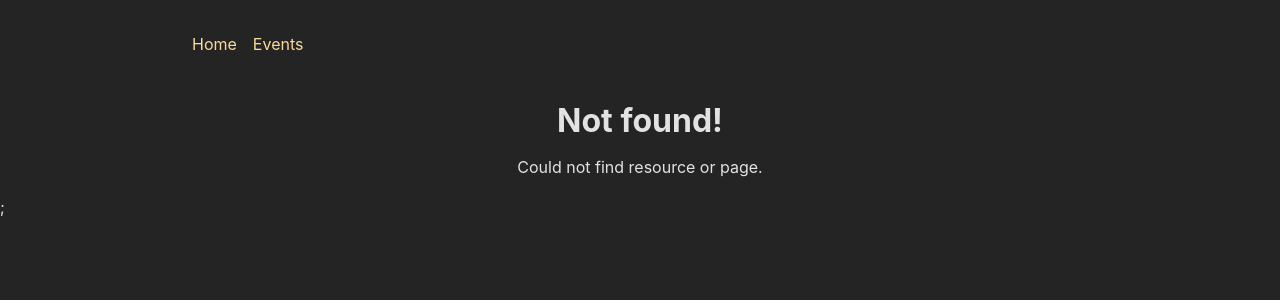
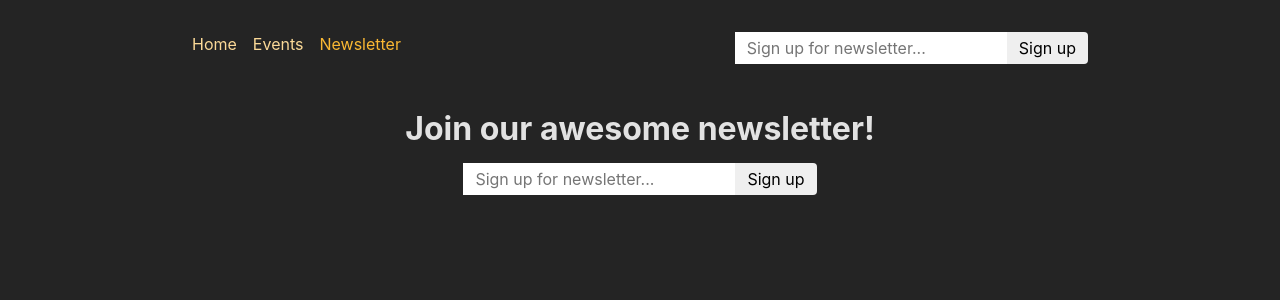
Before and after one commit to amr4356/advancedReactRouterFeatures, a React (Create React App) app in the folder frontend/: page /newsletter in a window 1280 px wide. Before the commit this address had no page. Shown: the top 300 px of the page. Built offline with nearby package versions, Linux system fonts and the light colour scheme.

Commit message:
359. Behind-the-Scenes Work with useFetcher()

```diff
--- a/frontend/src/App.js
+++ b/frontend/src/App.js
@@ -1,52 +1,64 @@
-// Challenge / Exercise
+import { RouterProvider, createBrowserRouter } from 'react-router-dom';
 
-// 1. Add five new (dummy) page components (content can be simple <h1> elements)
-//    - HomePage
-//    - EventsPage
-//    - EventDetailPage
-//    - NewEventPage
-//    - EditEventPage
-// 2. Add routing & route definitions for these five pages
-//    - / => HomePage
-//    - /events => EventsPage
-//    - /events/<some-id> => EventDetailPage
-//    - /events/new => NewEventPage
-//    - /events/<some-id>/edit => EditEventPage
-// 3. Add a root layout that adds the <MainNavigation> component above all page components
-// 4. Add properly working links to the MainNavigation
-// 5. Ensure that the links in MainNavigation receive an "active" class when active
-// 6. Output a list of dummy events to the EventsPage
-//    Every list item should include a link to the respective EventDetailPage
-// 7. Output the ID of the selected event on the EventDetailPage
-// BONUS: Add another (nested) layout route that adds the <EventNavigation> component above all /events... page components
+import EditEventPage from './pages/EditEvent';
+import ErrorPage from './pages/Error';
+import EventDetailPage, {
+  loader as eventDetailLoader,
+  action as deleteEventAction,
+} from './pages/EventDetail';
+import EventsPage, { loader as eventsLoader } from './pages/Events';
+import EventsRootLayout from './pages/EventsRoot';
+import HomePage from './pages/Home';
+import NewEventPage from './pages/NewEvent';
+import RootLayout from './pages/Root';
+import { action as manipulateEventAction } from './components/EventForm';
+import NewsletterPage, { action as newsletterAction } from './pages/Newsletter';
 
-import {RouterProvider,createBrowserRouter} from 'react-router-dom';
-
-import HomePage from './pages/Home';
-import EventsPage,{loader as eventsLoader} from './pages/Events';
-import EventDetailPage, { loader as eventDetailLoader, action as deleteEventAction } from './pages/EventDetail';
-import NewEventPage from './pages/NewEvent';
-import EditEventPage from './pages/EditEvent';
-import RootLayout from './pages/Root';
-import EventsRootLayout from './pages/EventsRoot';
-import ErrorPage from './pages/Error';
-import {action as manipulateEventAction} from './components/EventForm';
-
-const router=createBrowserRouter([
+const router = createBrowserRouter([
   {
-    path:'/',
+    path: '/',
     element: <RootLayout />,
-    errorElement:<ErrorPage />,
-    children:[
-    { index:true , element: <HomePage />},
-    { path:'events', element: <EventsRootLayout />, children: [
-      { index: true , element: <EventsPage />, loader: eventsLoader},
-      { path:':eventId',id:'event-detail', loader:eventDetailLoader, children:[
-        { index:true , element: <EventDetailPage />, action:deleteEventAction },
-        { path:'edit' , element: <EditEventPage />, action: manipulateEventAction},
-      ]},
-      { path:'new' , element: <NewEventPage />, action: manipulateEventAction },
-    ]}
+    errorElement: <ErrorPage />,
+    children: [
+      { index: true, element: <HomePage /> },
+      {
+        path: 'events',
+        element: <EventsRootLayout />,
+        children: [
+          {
+            index: true,
+            element: <EventsPage />,
+            loader: eventsLoader,
+          },
+          {
+            path: ':eventId',
+            id: 'event-detail',
+            loader: eventDetailLoader,
+            children: [
+              {
+                index: true,
+                element: <EventDetailPage />,
+                action: deleteEventAction,
+              },
+              {
+                path: 'edit',
+                element: <EditEventPage />,
+                action: manipulateEventAction,
+              },
+            ],
+          },
+          {
+            path: 'new',
+            element: <NewEventPage />,
+            action: manipulateEventAction,
+          },
+        ],
+      },
+      {
+        path: 'newsletter',
+        element: <NewsletterPage />,
+        action: newsletterAction,
+      },
     ],
   },
 ]);
--- a/frontend/src/components/MainNavigation.js
+++ b/frontend/src/components/MainNavigation.js
@@ -1,6 +1,7 @@
 import { NavLink } from 'react-router-dom';
 
 import classes from './MainNavigation.module.css';
+import NewsletterSignup from './NewsletterSignup';
 
 function MainNavigation() {
   return (
@@ -8,13 +9,39 @@
       <nav>
         <ul className={classes.list}>
           <li>
-            <NavLink to='/' className={({isActive})=>isActive ? classes.active : undefined} end>Home</NavLink>
+            <NavLink
+              to="/"
+              className={({ isActive }) =>
+                isActive ? classes.active : undefined
+              }
+              end
+            >
+              Home
+            </NavLink>
           </li>
           <li>
-            <NavLink to='/events' className={({isActive})=>isActive ? classes.active : undefined}>Events</NavLink>
+            <NavLink
+              to="/events"
+              className={({ isActive }) =>
+                isActive ? classes.active : undefined
+              }
+            >
+              Events
+            </NavLink>
+          </li>
+          <li>
+            <NavLink
+              to="/newsletter"
+              className={({ isActive }) =>
+                isActive ? classes.active : undefined
+              }
+            >
+              Newsletter
+            </NavLink>
           </li>
         </ul>
       </nav>
+      <NewsletterSignup />
     </header>
   );
 }
--- /dev/null
+++ b/frontend/src/components/NewsletterSignup.js
@@ -0,0 +1,30 @@
+import { useFetcher } from 'react-router-dom';
+import classes from './NewsletterSignup.module.css';
+import { useEffect } from 'react';
+
+function NewsletterSignup() {
+  const fetcher=useFetcher();
+  const {data,state}=fetcher;
+
+  useEffect(()=>{
+    if(state==='idle' && data && data.message){
+      window.alert(data.message);
+    }
+  },[data,state])
+
+
+
+
+  return (
+    <fetcher.Form method="post" action='/newsletter'  className={classes.newsletter}>
+      <input
+        type="email"
+        placeholder="Sign up for newsletter..."
+        aria-label="Sign up for newsletter"
+      />
+      <button>Sign up</button>
+    </fetcher.Form>
+  );
+}
+
+export default NewsletterSignup;
--- /dev/null
+++ b/frontend/src/components/NewsletterSignup.module.css
@@ -0,0 +1,18 @@
+.newsletter input,
+.newsletter button {
+  font: inherit;
+  padding: 0.25rem 0.75rem;
+  border-radius: 0;
+  border: none;
+}
+
+.newsletter button {
+  border-top-right-radius: 4px;
+  border-bottom-right-radius: 4px;
+  cursor: pointer;
+}
+
+.newsletter button:hover {
+  background-color: var(--color-primary-300);
+  color: var(--color-gray-800);
+}
--- /dev/null
+++ b/frontend/src/pages/Newsletter.js
@@ -0,0 +1,21 @@
+import NewsletterSignup from '../components/NewsletterSignup';
+import PageContent from '../components/PageContent';
+
+function NewsletterPage() {
+  return (
+    <PageContent title="Join our awesome newsletter!">
+      <NewsletterSignup />
+    </PageContent>
+  );
+}
+
+export default NewsletterPage;
+
+export async function action({ request }) {
+  const data = await request.formData();
+  const email = data.get('email');
+
+  // send to backend newsletter server ...
+  console.log(email);
+  return { message: 'Signup successful!' };
+}
```
